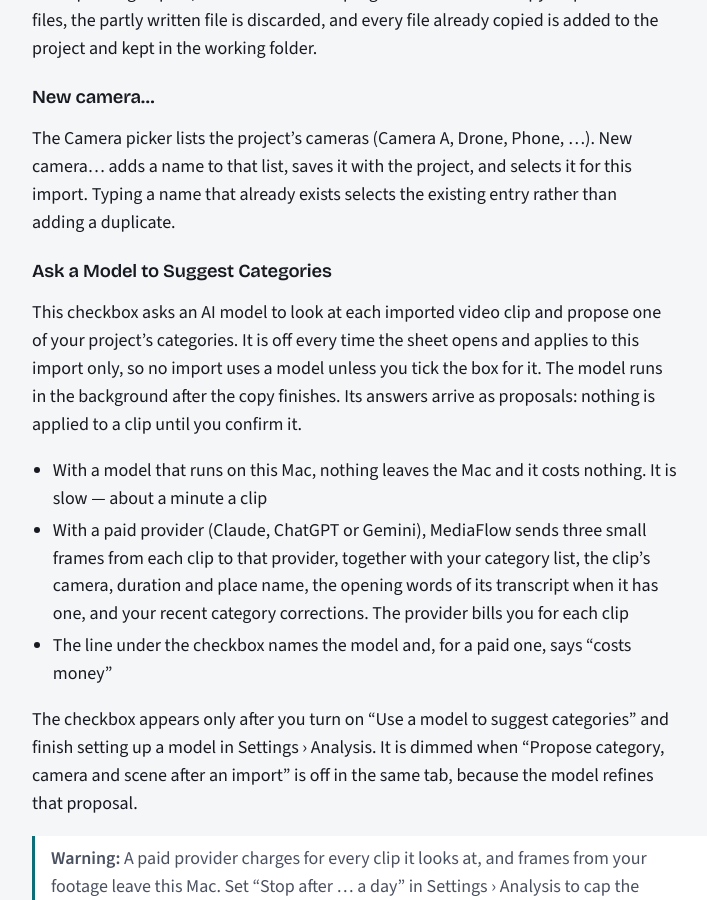
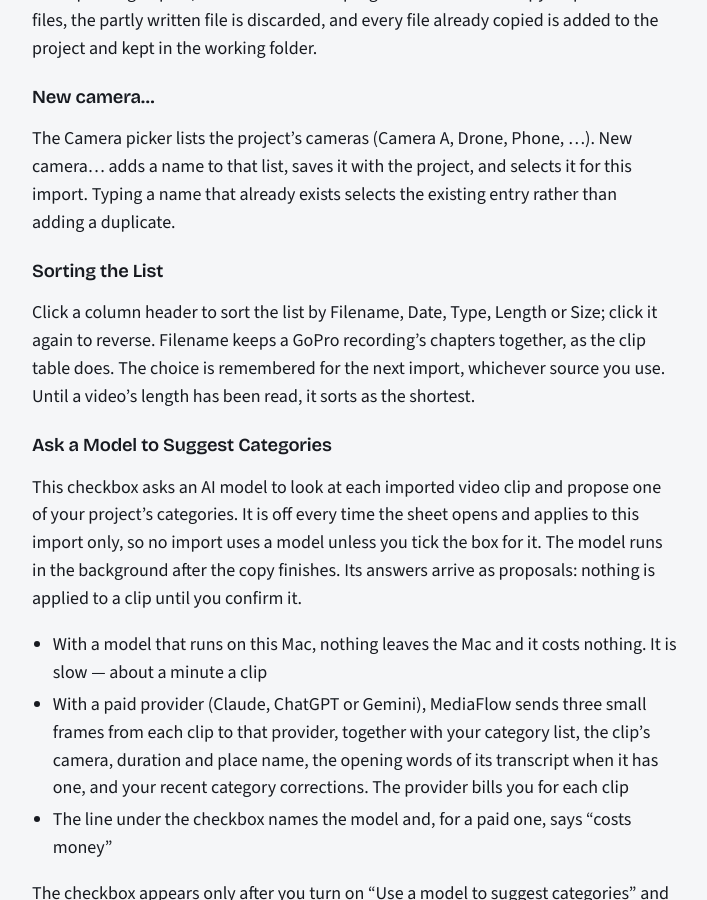
Before and after one commit to mwmike/mediaflowswift.com, a Jekyll site: the page built from manual/index.md, in a window 1280 px wide and 900 px high, scrolled down 26515 px. Shown: the whole window, without its empty margins (80-787 px from the left). Built offline with Jekyll 4.4.1, drawn with Linux system fonts in a browser that asks for light colours.

Commit message:
Manual: 1.10.20

```diff
--- a/manual/index.md
+++ b/manual/index.md
@@ -696,6 +696,10 @@
 
 The Camera picker lists the project’s cameras (Camera A, Drone, Phone, …). New camera… adds a name to that list, saves it with the project, and selects it for this import. Typing a name that already exists selects the existing entry rather than adding a duplicate.
 
+### Sorting the List
+
+Click a column header to sort the list by Filename, Date, Type, Length or Size; click it again to reverse. Filename keeps a GoPro recording’s chapters together, as the clip table does. The choice is remembered for the next import, whichever source you use. Until a video’s length has been read, it sorts as the shortest.
+
 ### Ask a Model to Suggest Categories
 
 This checkbox asks an AI model to look at each imported video clip and propose one of your project’s categories. It is off every time the sheet opens and applies to this import only, so no import uses a model unless you tick the box for it. The model runs in the background after the copy finishes. Its answers arrive as proposals: nothing is applied to a clip until you confirm it.
```
